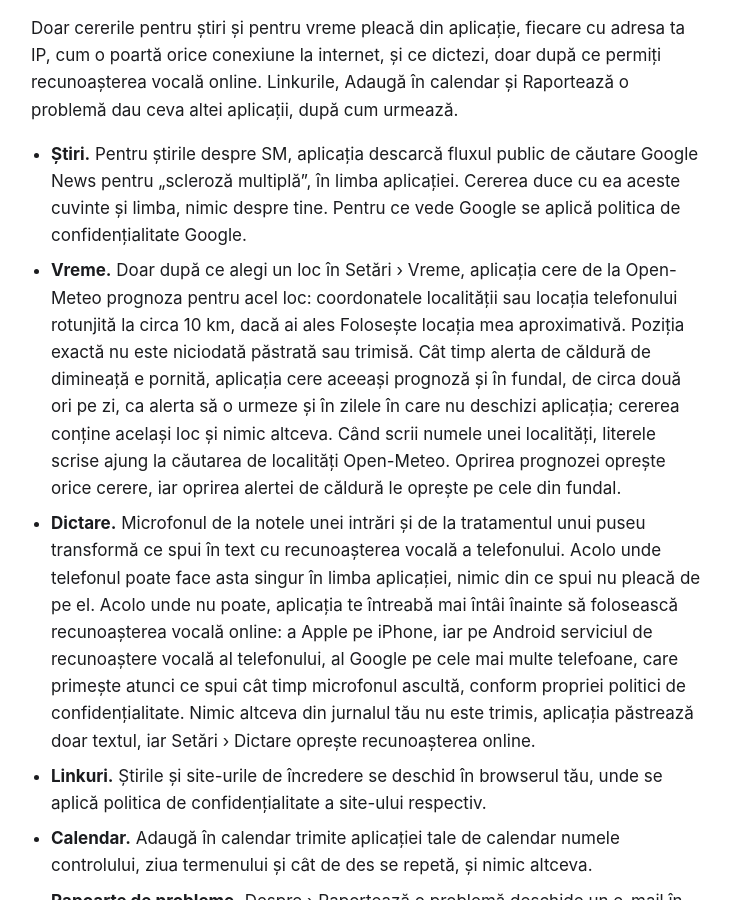
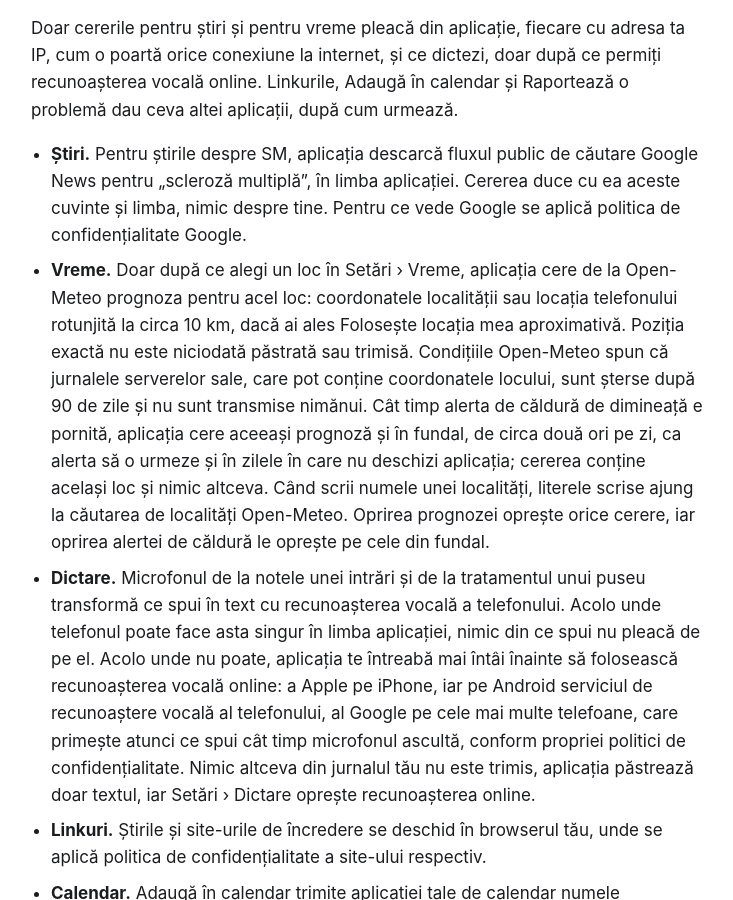
Before and after one commit to AlexRaducanu97/mielina-site, a Jekyll site: the page built from privacy.ro.md, in a window 1280 px wide and 900 px high, scrolled down 1765 px. Shown: the whole window, without its empty margins (273-1006 px from the left). Built offline with Jekyll 4.4.1, drawn with Linux system fonts in a browser that asks for light colours; our own code applies the rules of GitHub Pages for plain Markdown files.

Commit message:
Update the privacy policy: Open-Meteo deletes its logs after 90 days
Copied from the app's docs/privacy.md and docs/privacy.ro.md, as merged in
AlexRaducanu97/Mielina#47.

Co-Authored-By: Claude Opus 5.5 <noreply@anthropic.com>
Claude-Session: https://claude.ai/code/session_01MBhc8cQJPbgoRP4hH5yvtw

```diff
--- a/privacy.ro.md
+++ b/privacy.ro.md
@@ -25,7 +25,7 @@ Când ceva nu merge în aplicație, de exemplu un memento care nu a putut fi pro
 Doar cererile pentru știri și pentru vreme pleacă din aplicație, fiecare cu adresa ta IP, cum o poartă orice conexiune la internet, și ce dictezi, doar după ce permiți recunoașterea vocală online. Linkurile, Adaugă în calendar și Raportează o problemă dau ceva altei aplicații, după cum urmează.
 
 - **Știri.** Pentru știrile despre SM, aplicația descarcă fluxul public de căutare Google News pentru „scleroză multiplă”, în limba aplicației. Cererea duce cu ea aceste cuvinte și limba, nimic despre tine. Pentru ce vede Google se aplică politica de confidențialitate Google.
-- **Vreme.** Doar după ce alegi un loc în Setări › Vreme, aplicația cere de la Open-Meteo prognoza pentru acel loc: coordonatele localității sau locația telefonului rotunjită la circa 10 km, dacă ai ales Folosește locația mea aproximativă. Poziția exactă nu este niciodată păstrată sau trimisă. Cât timp alerta de căldură de dimineață e pornită, aplicația cere aceeași prognoză și în fundal, de circa două ori pe zi, ca alerta să o urmeze și în zilele în care nu deschizi aplicația; cererea conține același loc și nimic altceva. Când scrii numele unei localități, literele scrise ajung la căutarea de localități Open-Meteo. Oprirea prognozei oprește orice cerere, iar oprirea alertei de căldură le oprește pe cele din fundal.
+- **Vreme.** Doar după ce alegi un loc în Setări › Vreme, aplicația cere de la Open-Meteo prognoza pentru acel loc: coordonatele localității sau locația telefonului rotunjită la circa 10 km, dacă ai ales Folosește locația mea aproximativă. Poziția exactă nu este niciodată păstrată sau trimisă. Condițiile Open-Meteo spun că jurnalele serverelor sale, care pot conține coordonatele locului, sunt șterse după 90 de zile și nu sunt transmise nimănui. Cât timp alerta de căldură de dimineață e pornită, aplicația cere aceeași prognoză și în fundal, de circa două ori pe zi, ca alerta să o urmeze și în zilele în care nu deschizi aplicația; cererea conține același loc și nimic altceva. Când scrii numele unei localități, literele scrise ajung la căutarea de localități Open-Meteo. Oprirea prognozei oprește orice cerere, iar oprirea alertei de căldură le oprește pe cele din fundal.
 - **Dictare.** Microfonul de la notele unei intrări și de la tratamentul unui puseu transformă ce spui în text cu recunoașterea vocală a telefonului. Acolo unde telefonul poate face asta singur în limba aplicației, nimic din ce spui nu pleacă de pe el. Acolo unde nu poate, aplicația te întreabă mai întâi înainte să folosească recunoașterea vocală online: a Apple pe iPhone, iar pe Android serviciul de recunoaștere vocală al telefonului, al Google pe cele mai multe telefoane, care primește atunci ce spui cât timp microfonul ascultă, conform propriei politici de confidențialitate. Nimic altceva din jurnalul tău nu este trimis, aplicația păstrează doar textul, iar Setări › Dictare oprește recunoașterea online.
 - **Linkuri.** Știrile și site-urile de încredere se deschid în browserul tău, unde se aplică politica de confidențialitate a site-ului respectiv.
 - **Calendar.** Adaugă în calendar trimite aplicației tale de calendar numele controlului, ziua termenului și cât de des se repetă, și nimic altceva.
```
Also changed, not shown: privacy.md (+1 -1 lines).
